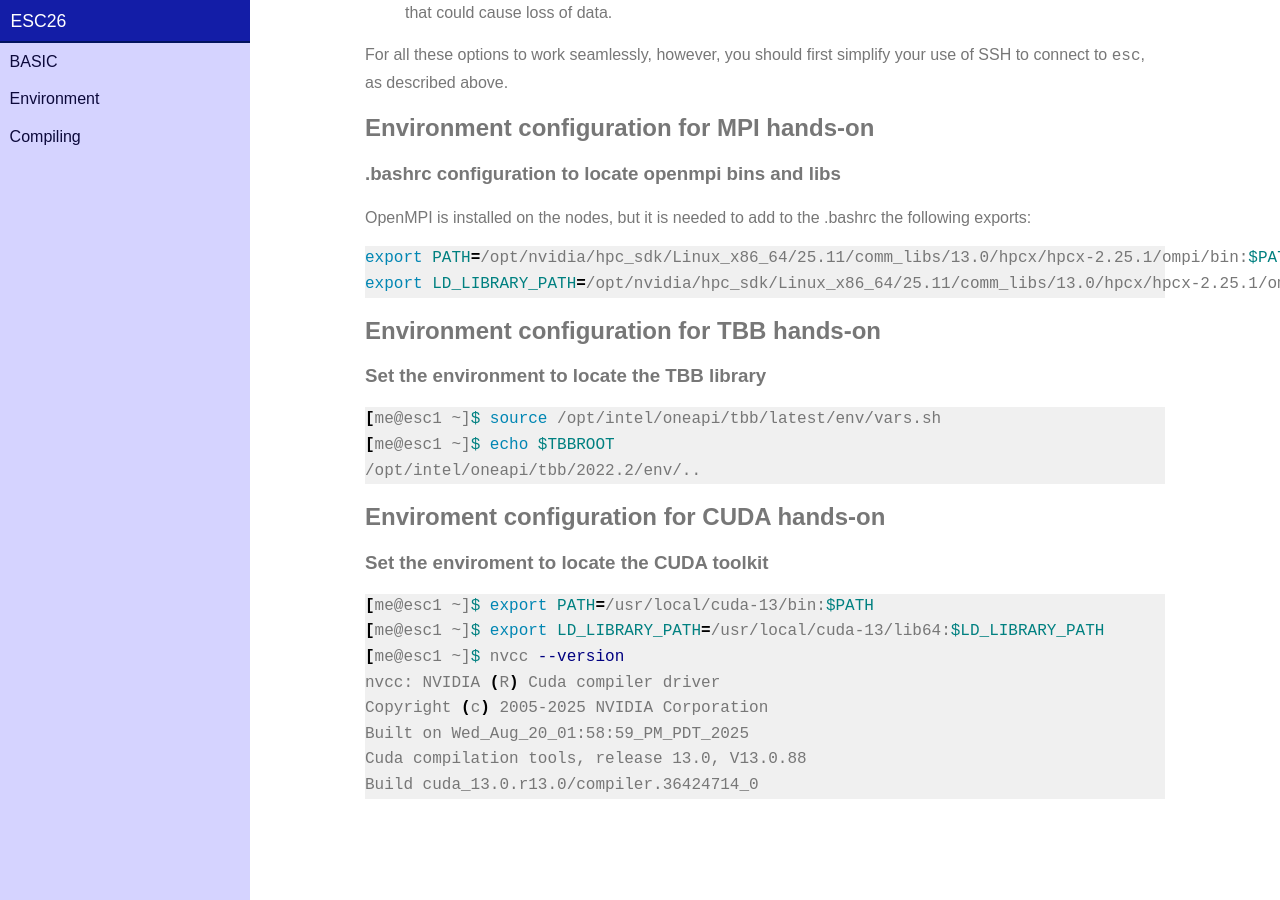
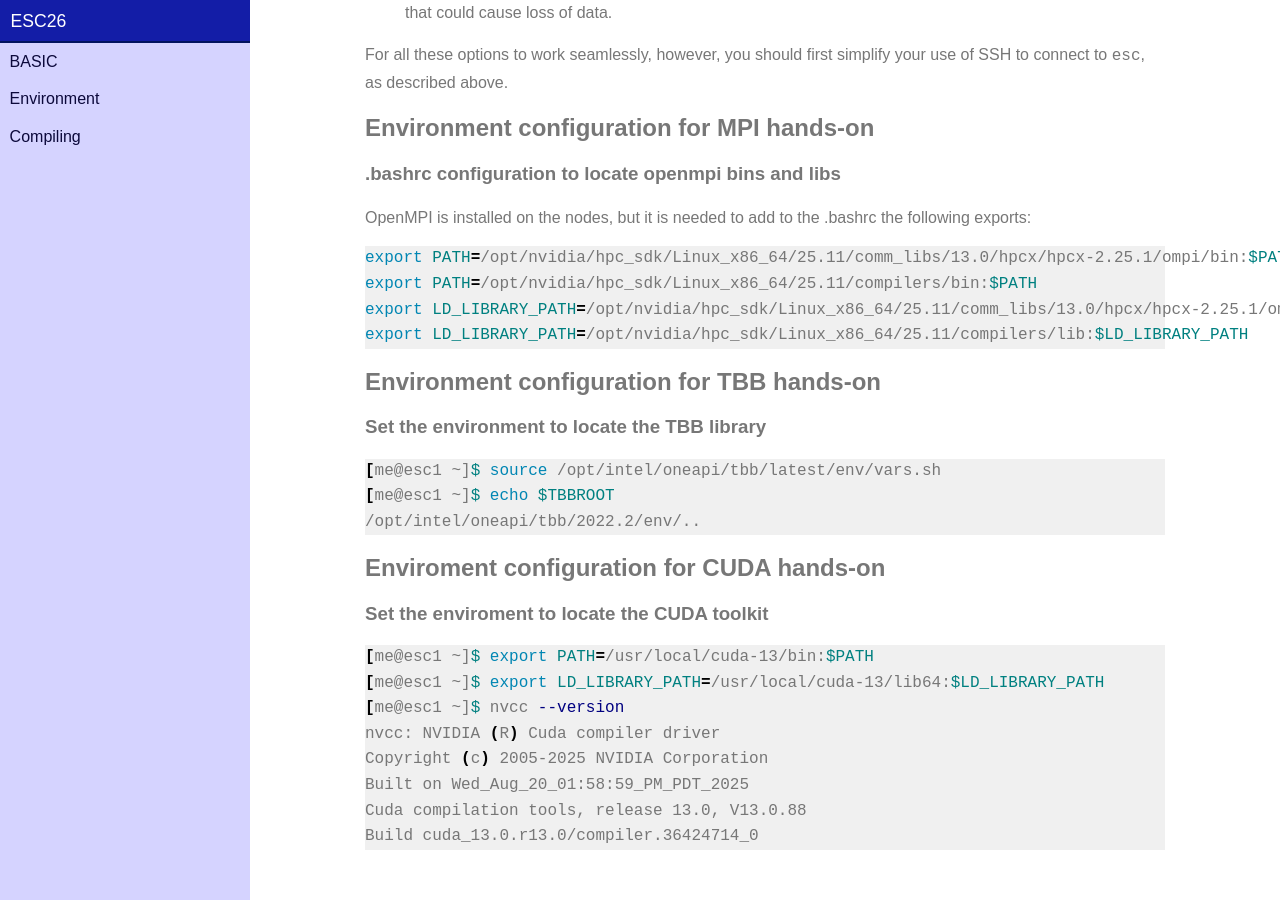
Before and after one commit to infn-esc/esc26, a Jekyll site: the page built from basic/environment.md, in a window 1280 px wide and 900 px high, scrolled down 2920 px. Built offline with Jekyll 4.4.1, drawn with Linux system fonts in a browser that asks for light colours; nearby versions of some CDN libraries.

Commit message:
Update environment.md

````diff
--- a/basic/environment.md
+++ b/basic/environment.md
@@ -161,7 +161,9 @@ OpenMPI is installed on the nodes, but it is needed to add to the .bashrc the fo
 
 ```shell
 export PATH=/opt/nvidia/hpc_sdk/Linux_x86_64/25.11/comm_libs/13.0/hpcx/hpcx-2.25.1/ompi/bin:$PATH
+export PATH=/opt/nvidia/hpc_sdk/Linux_x86_64/25.11/compilers/bin:$PATH
 export LD_LIBRARY_PATH=/opt/nvidia/hpc_sdk/Linux_x86_64/25.11/comm_libs/13.0/hpcx/hpcx-2.25.1/ompi/lib:$LD_LIBRARY_PATH
+export LD_LIBRARY_PATH=/opt/nvidia/hpc_sdk/Linux_x86_64/25.11/compilers/lib:$LD_LIBRARY_PATH
 ```
 
 ## Environment configuration for TBB hands-on
````
